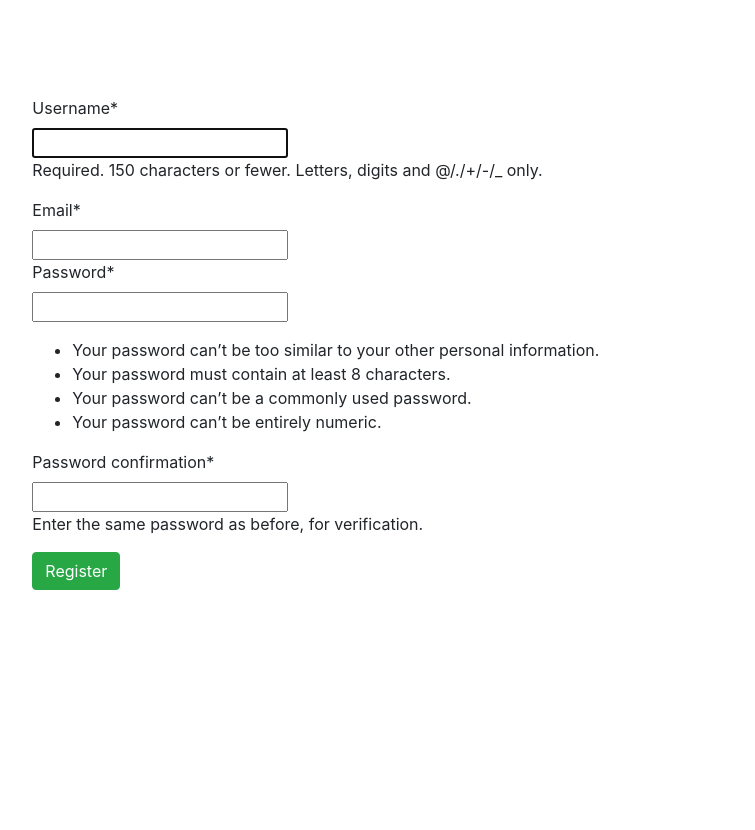
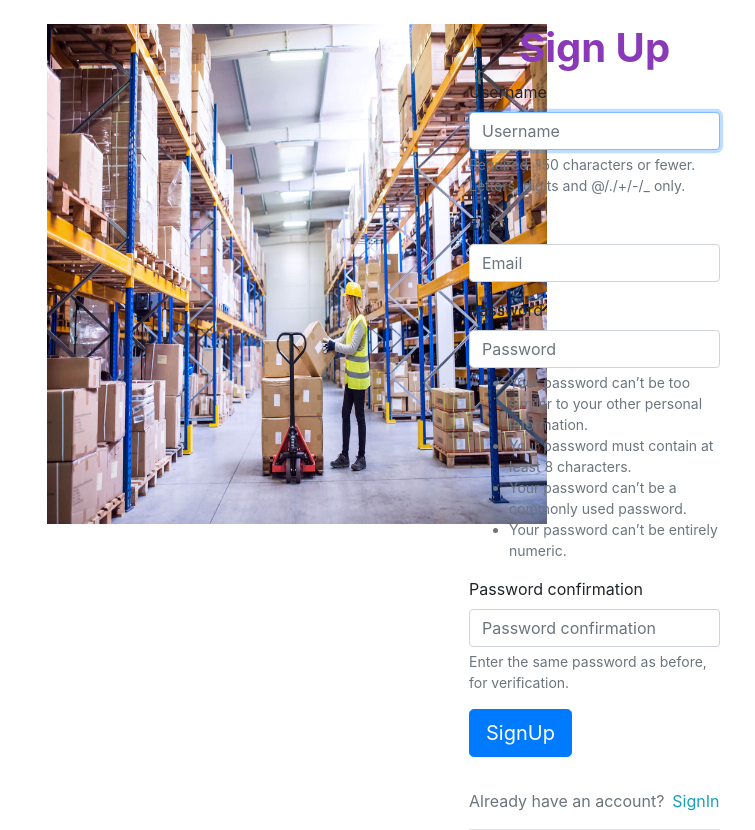
Before and after one commit to Emmanuel-9/store-center, a Django app: page /register/ in a window 1280 px wide. Shown: the whole page, without its empty margins (186-941 px from the left). Before the commit the page ends 590 px from the top, so only its background shows below. Run offline with Django 3.2, Linux system fonts and the light colour scheme; some libraries are stand-ins or nearby versions.

Commit message:
Add authentication function: register, login and logout

```diff
--- a/store/templates/registration/register.html
+++ b/store/templates/registration/register.html
@@ -1,22 +1,44 @@
-{% extends "base.html" %}
-{% load crispy_forms_tags%}
-{% block title %}
-    Create an account
+{%extends "base.html"%}
+{% load bootstrap4 %}
+
+{% block content %}
+<div class="container"><br>
+  <div class="row">
+
+    <div class="col-md-6">
+        <img src="/static/images/login.jpeg" width="500" height="500" >
+
+    </div>
+    <div class="col-md-4">
+      {% if form.errors %}
+        <p> Some Information Might be Incorrect </p>
+      {% endif %}
+      <div class="panel-default">
+        <div class="panel-heading">
+          <h1 class="text-center" style='color:#8a3ab9;'><b>Sign Up</b></h1>
+        </div>
+        <div class="panel-body">
+
+          <form action="/accounts/register/"  method="POST">
+            {% csrf_token %}
+            {% bootstrap_form form %}
+            <div class="form-group">
+              <input type="submit" class="btn btn-primary btn-lg" value="SignUp">
+            </div>
+
+            <input type="hidden" name="newprofile" value="newprofile">
+
+          </form>
+              <div class="border-bottom pt-3">
+                <p class="text-muted">Already have an account?<a class="ml-2 text-info" href="{% url 'login' %}">SignIn</a></p>
+              </div>
+        </div>
+
+      </div>
+
+    </div>
+    <div class="col-md-4"></div>
+  </div>
+</div>
+
 {% endblock %}
-{% block content %}
-<br><br><br><br>
-    <form action="" method ="POST" class="form-group">
-        {% csrf_token %}
-        {{ form|crispy }}
-        <button type="submit" class="btn btn-success">Register</button>
-    </form>
-{% endblock %}
-<form  method='post' action="{% url 'register' %}">
-    <h1>Create your account</h1>
-    {% csrf_token %}
-    {% if form.errors %}
-        <p>There are errors in the form!</p>
-    {% endif %}
-    {{form}}
-    <input type="submit" value="Register">
-</form>
```
Also changed, not shown: store/templates/registration/login.html (+33 -24 lines).
